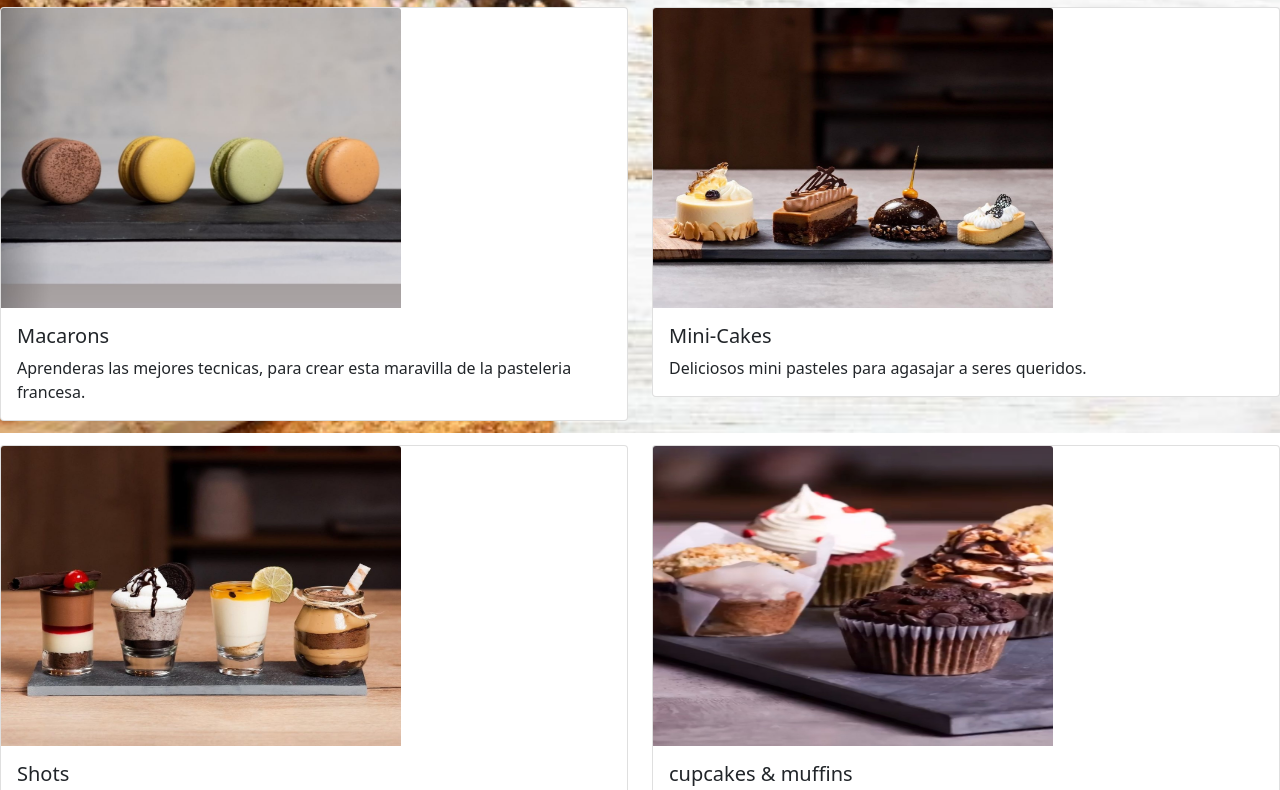
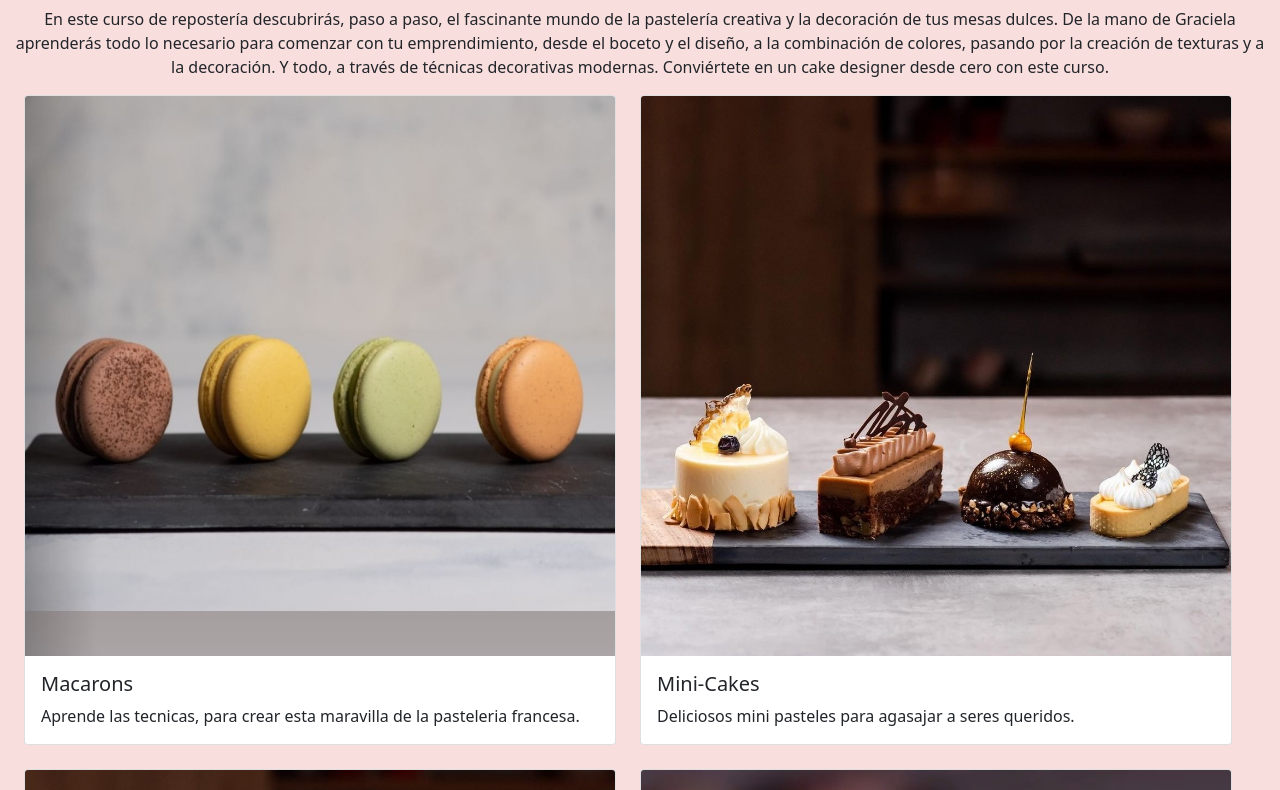
Before and after one commit to YaninaTranchida/Bootstrap, a plain HTML site: page pestañas/cursos.html in a window 1280 px wide. Shown: the part 183-973 px from the top of the page. Drawn offline with nearby package versions, Linux system fonts and the light colour scheme.

Commit message:
acomode las cards, y agregue texto a la pestaña cursos

```diff
--- a/pestañas/cursos.html
+++ b/pestañas/cursos.html
@@ -45,16 +45,20 @@
           </nav>
     </header>
 
-    <h1 class="text-center">Cursos</h1>
-
-    <main>
-      <div class="row row-cols-1 row-cols-md-2 g-4">
+    <main class="main-cursos">
+      <h1 class="textCursos container-fluid">Cursos</h1>
+      <section>
+        <p class="text-center container-fluid">En este curso de repostería descubrirás, paso a paso, el fascinante mundo de la pastelería creativa y la decoración de tus mesas dulces.
+          De la mano de Graciela aprenderás todo lo necesario para comenzar con tu emprendimiento, desde el boceto y el diseño, a la combinación de colores, pasando por la creación de texturas y a la decoración.
+          Y todo, a través de técnicas decorativas modernas. Conviértete en un cake designer desde cero con este curso.</p>
+      </section>
+      <div class="row row-cols-1 row-cols-md-2 g-4 container-fluid">
         <div class="col">
           <div class="card">
             <img src="/imagenes/macarons_curso.jpg" class="card-img-top" alt="macaronsCursos">
             <div class="card-body">
               <h5 class="card-title">Macarons</h5>
-              <p class="card-text">Aprenderas las mejores tecnicas, para crear esta maravilla de la pasteleria francesa.</p>
+              <p class="card-text">Aprende las tecnicas, para crear esta maravilla de la pasteleria francesa.</p>
             </div>
           </div>
         </div>
@@ -80,12 +84,18 @@
           <div class="card">
             <img src="/imagenes/cupcakes_muffins_curso.jpg" class="card-img-top" alt="cupcakes">
             <div class="card-body">
-              <h5 class="card-title">cupcakes & muffins</h5>
+              <h5 class="card-title">Cupcakes & Muffins</h5>
               <p class="card-text">Tecnicas sencillas para principiantes, en decoracion y rellenos.</p>
             </div>
           </div>
         </div>
       </div>
+
+      <section>
+        <p class="text-center container-fluid"></p>De manera 100% online. Vos elegís los dias y horarios de cursada; ya que es atravez de zoom, las clases quedan grabadas y podes ingresar cuando quieras. Se complementan con apuntes, recetas y fichas técnicas que se envian a cada alumno.
+          Estudiá desde casa, y en cualquier momento.
+          ¡CONTACTANOS PARA MAS INFORMACION!</p>
+      </section>
 
     </main>
 
--- a/style.css
+++ b/style.css
@@ -80,8 +80,19 @@ h1{
 
 .card img{
     display: flex;
-    flex-direction: row;
+    flex-direction: row-reverse;
 
-    width: 400px;
-    height: 300px;
+    width: auto;
+    height: 35rem;
 }
+
+.main-cursos{
+    background: rgb(249, 222, 222);
+    height: auto;
+
+}
+
+.main-cursos h1{
+    text-align:center;
+
+}
```
